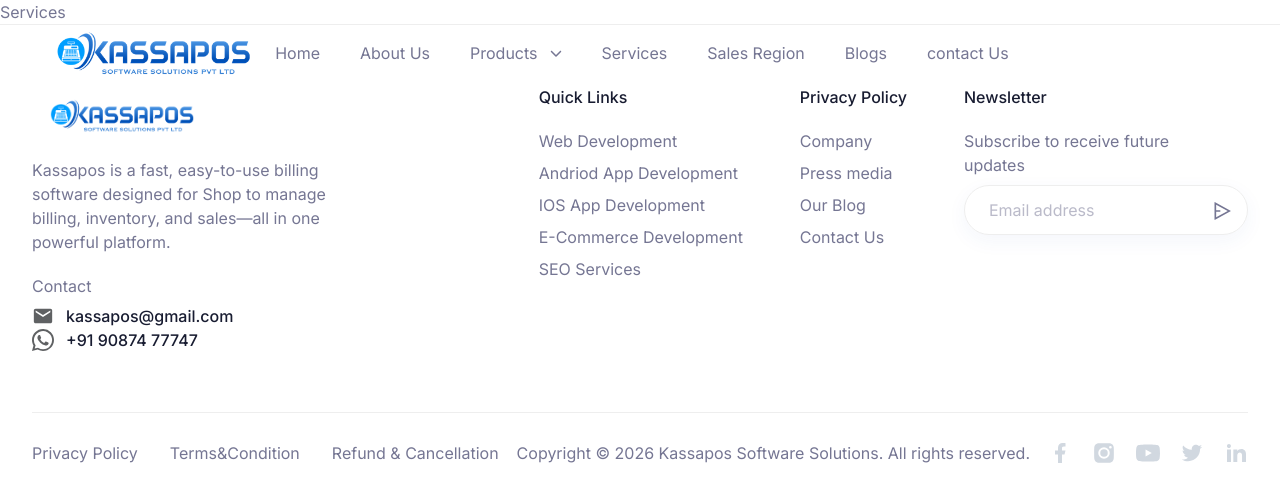
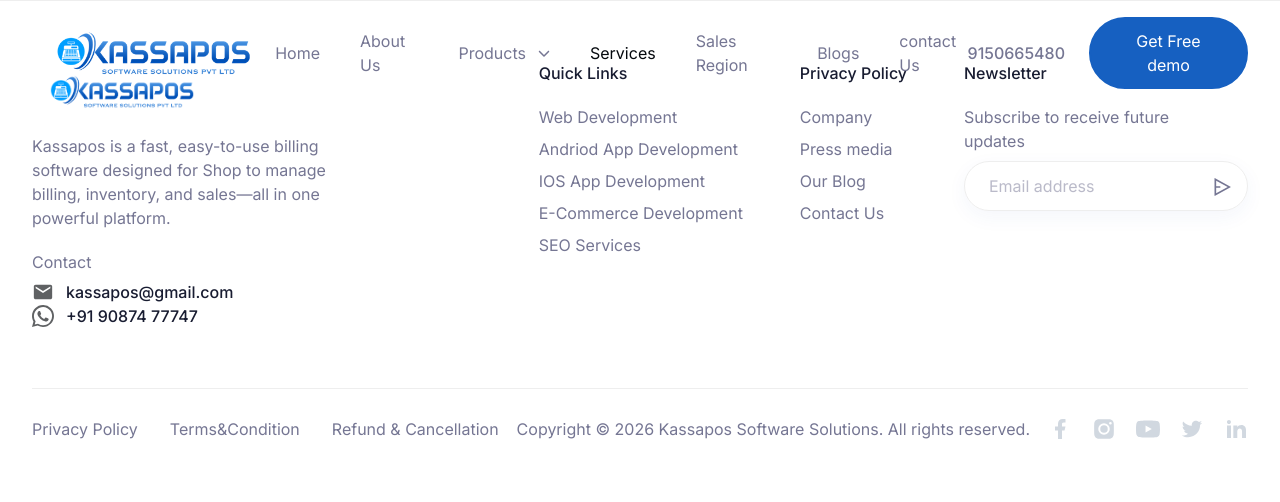
Before and after one commit to PrakashrajAlagarsamy/madurai-kassapos, a Next.js app: page /pages/services in a window 1280 px wide. Shown: the top 502 px of the page. Built offline with nearby package versions, Linux system fonts and the light colour scheme.

Commit message:
Page URL path issue fixed

```diff
--- /dev/null
+++ b/app/(site)/pages/contactus/page.tsx
@@ -0,0 +1,15 @@
+import React from "react";
+import { Metadata } from "next";
+
+
+export const metadata: Metadata = {
+    title: "Contact Us -Kasspos Software",
+    description: "This is Contact Us page for Kasspos Software"
+};
+
+export default function ContactUs() {
+    return (
+        <>
+        </>
+    );
+}
--- a/app/(site)/pages/services/page.tsx
+++ b/app/(site)/pages/services/page.tsx
@@ -8,9 +8,7 @@
 
 const Services: React.FC = () => {
     return (
-        <div>
-            <h1>Services</h1>
-        </div>
+        <></>
     )
 }
 
--- a/app/(site)/pages/products/[slug]/page.tsx
+++ b/app/(site)/products/[slug]/page.tsx
@@ -29,7 +29,7 @@
 }
 
 export default async function ProductPage({ params }: PageProps) {
-  const { slug } = params;
+  const { slug } = await params;
 
   if (!slug) notFound();
 
--- /dev/null
+++ b/app/lib/normalizeWpLinks.ts
@@ -0,0 +1,6 @@
+export function normalizeWpLinks(html: string) {
+  return html.replaceAll(
+    "https://kassaposbillingsoftware.wordpress.com",
+    ""
+  );
+}
--- a/components/Header/index.tsx
+++ b/components/Header/index.tsx
@@ -99,7 +99,7 @@
           </div>
 
           {/* Nav Menu Start   */}
-          {/* <div
+          <div
             className={`invisible h-0 w-full items-center justify-between xl:visible xl:flex xl:h-auto xl:w-full ${navigationOpen &&
               "navbar visible! mt-4 h-auto max-h-[400px] rounded-md bg-white p-0 shadow-solid-5 dark:bg-blacksection xl:h-auto xl:p-0 xl:shadow-none xl:dark:bg-transparent"
               }`}
@@ -203,95 +203,8 @@
     </button>
   </div>
           </div>
-          */}
 
-{/* Nav Menu Start */ }
-<div
-  className={`invisible h-0 w-full items-center justify-between xl:visible xl:flex xl:h-auto xl:w-full ${navigationOpen &&
-    "navbar visible! mt-4 h-auto max-h-[400px] rounded-md bg-white p-0 shadow-solid-5 dark:bg-blacksection"
-    }`}
->
-  <nav>
-    <ul className="flex flex-col gap-5 xl:flex-row xl:items-center xl:gap-10">
-      {menuData.map((menuItem) => (
-        <li
-          key={menuItem.id}
-          className={menuItem.submenu ? "group relative" : ""}
-        >
-          {menuItem.submenu ? (
-            <>
-              {/* PARENT */}
-              <button
-                onClick={() =>
-                  setActiveDropdown(
-                    activeDropdown === menuItem.id ? null : menuItem.id
-                  )
-                }
-                className="flex items-center gap-3 hover:text-[#1660c1]"
-              >
-                {menuItem.title}
-                <svg
-                  className="h-3 w-3 fill-waterloo group-hover:fill-[#1660c1]"
-                  xmlns="http://www.w3.org/2000/svg"
-                  viewBox="0 0 512 512"
-                >
-                  <path d="M233.4 406.6c12.5 12.5 32.8 12.5 45.3 0l192-192c12.5-12.5 12.5-32.8 0-45.3s-32.8-12.5-45.3 0L256 338.7 86.6 169.4c-12.5-12.5-32.8-12.5-45.3 0s-12.5 32.8 0 45.3l192 192z" />
-                </svg>
-              </button>
 
-              {/* DROPDOWN */}
-              <ul
-                className={`absolute top-full left-0 mt-2 w-64 rounded-md bg-white shadow-lg ${activeDropdown === menuItem.id ? "block" : "hidden"
-                  }`}
-              >
-                {menuItem.submenu.map((sub) => (
-                  <li key={sub.id} className="group/sub relative">
-                    {sub.children ? (
-                      <>
-                        <span className="flex cursor-pointer items-center justify-between px-4 py-2 hover:text-[#1660c1]">
-                          {sub.title}
-                          <span>▶</span>
-                        </span>
-
-                        <ul className="invisible absolute left-full top-0 w-56 rounded-md bg-white shadow-lg group-hover/sub:visible">
-                          {sub.children.map((child) => (
-                            <li key={child.id}>
-                              <Link
-                                href={child.path!}
-                                className="block px-4 py-2 hover:bg-gray-100 hover:text-[#1660c1]"
-                              >
-                                {child.title}
-                              </Link>
-                            </li>
-                          ))}
-                        </ul>
-                      </>
-                    ) : (
-                      <Link
-                        href={sub.path!}
-                        className="block px-4 py-2 hover:text-[#1660c1]"
-                      >
-                        {sub.title}
-                      </Link>
-                    )}
-                  </li>
-                ))}
-              </ul>
-            </>
-          ) : (
-            <Link
-              href={menuItem.path!}
-              className="hover:text-[#1660c1]"
-            >
-              {menuItem.title}
-            </Link>
-          )}
-        </li>
-      ))}
-    </ul>
-  </nav>
-</div>
-{/* Nav Menu End */ }
         </div >
       </header >
     </>
--- a/next.config.js
+++ b/next.config.js
@@ -1,7 +1,7 @@
 /** @type {import('next').NextConfig} */
-
 const nextConfig = {
-  reactStrictMode: true,
+  reactStrictMode: false,
+  productionBrowserSourceMaps: false,
   images: {
     remotePatterns: [
       {
@@ -14,6 +14,11 @@
         hostname: "localhost",
         port: "",
       },
+      {
+        protocol: "https",
+        hostname: "madurai-kassapos.vercel.app",
+        port: "",
+      },
       { protocol: "https", hostname: "**.wordpress.com" },
       { protocol: "https", hostname: "**.gravatar.com" },
       {
@@ -21,23 +26,22 @@
         hostname: "kassaposbillingsoftware.wordpress.com",
         pathname: "/wp-content/uploads/**",
       },
+      { protocol: "https", hostname: "0.gravatar.com" },
+      { protocol: "https", hostname: "1.gravatar.com" },
+      { protocol: "https", hostname: "2.gravatar.com" },
+      { protocol: "https", hostname: "secure.gravatar.com" },
+    ],
+  },
+
+  // ✅ Add your redirects function here
+  async redirects() {
+    return [
       {
-        protocol: "https",
-        hostname: "0.gravatar.com",
+        source: "/product/:slug",
+        destination: "/products/:slug",
+        permanent: true,
       },
-      {
-        protocol: "https",
-        hostname: "1.gravatar.com",
-      },
-      {
-        protocol: "https",
-        hostname: "2.gravatar.com",
-      },
-      {
-        protocol: "https",
-        hostname: "secure.gravatar.com",
-      },
-    ],
+    ];
   },
 };
 
```
Also changed, not shown: components/Header/menuData.tsx (+13 -13 lines).
